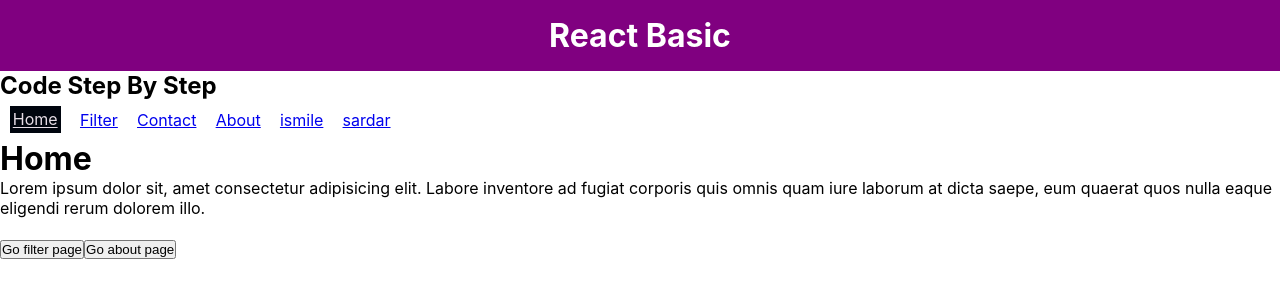
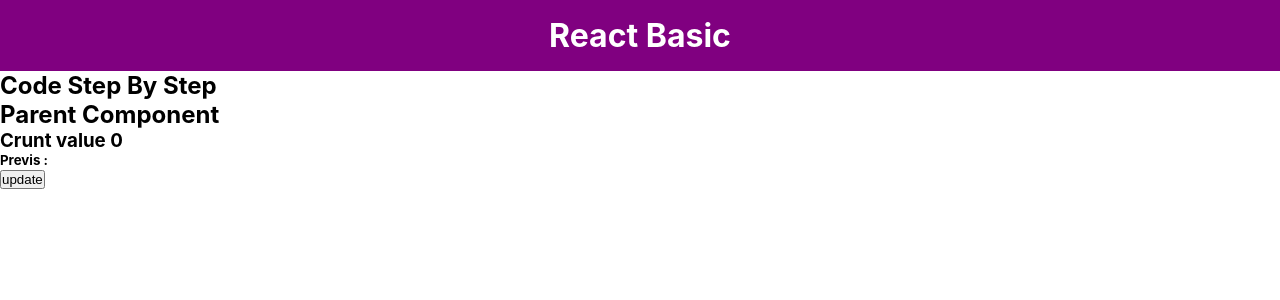
Before and after one commit to ismailsardar/react_2, a React (Create React App) app in the folder my-selfs/: page / in a window 1280 px wide. Shown: the top 300 px of the page. Built offline with nearby package versions, Linux system fonts and the light colour scheme.

Commit message:
Previous Props with Hooks

```diff
--- a/my-selfs/src/components/code_stye_By_stye/MyComponent.js
+++ b/my-selfs/src/components/code_stye_By_stye/MyComponent.js
@@ -1,4 +1,5 @@
 import React from 'react'
+import Parent from './Prives_Props/Parent'
 // import HocFunction from './HOC/HocFunction'
 // import ForwardRef from './Ref/ForwardRef'
 // import ClassRef from './Ref/ClassRef'
@@ -10,7 +11,7 @@
 // import PureComponents from './pureComponent/PureComponent'
 // import MyMemo from './useMemo/MyMemo'
 // import FunRef from './Ref/FunRef'
-import DemoRouts from './routes/DemoRouts'
+// import DemoRouts from './routes/DemoRouts'
 
 const MyComponent = () => {
   return (
@@ -27,7 +28,8 @@
         <FunRef />
         <ForwardRef />
         <HocFunction /> */}
-        <DemoRouts />
+        {/* <DemoRouts /> */}
+        <Parent />
     </div>
   )
 }
--- /dev/null
+++ b/my-selfs/src/components/code_stye_By_stye/Prives_Props/Child.js
@@ -0,0 +1,18 @@
+import React, { useEffect, useRef } from 'react'
+
+const Child = (props) => {
+    let preState = useRef();
+    useEffect(()=>{
+        preState.current=props.count;
+    });
+
+    console.log(preState.current)
+  return (
+    <div>
+        <h3>Crunt value {props.count}</h3>
+        <h5>Previs : {preState.current}</h5>
+    </div>
+  )
+}
+
+export default Child
--- /dev/null
+++ b/my-selfs/src/components/code_stye_By_stye/Prives_Props/Parent.js
@@ -0,0 +1,18 @@
+import React, { useState } from 'react'
+import Child from './Child';
+
+const Parent = () => {
+    const [count, setCount] = useState(0);
+    const handelChange = ()=>{
+        setCount(count+1);
+    }
+  return (
+    <div>
+        <h2>Parent Component</h2>
+        <Child count={count} />
+        <button onClick={handelChange} >update</button>
+    </div>
+  )
+}
+
+export default Parent
```
